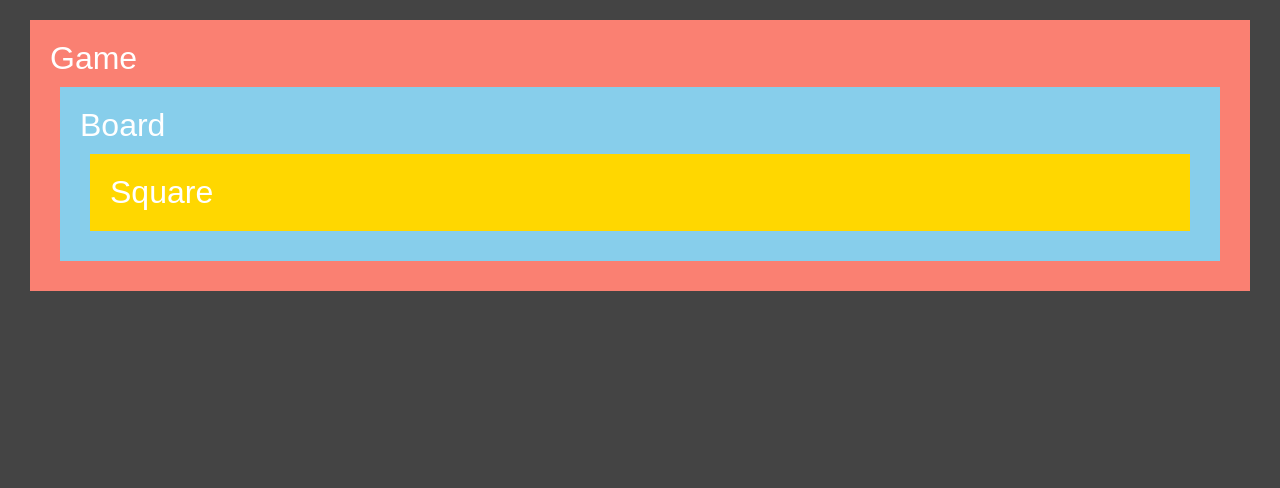
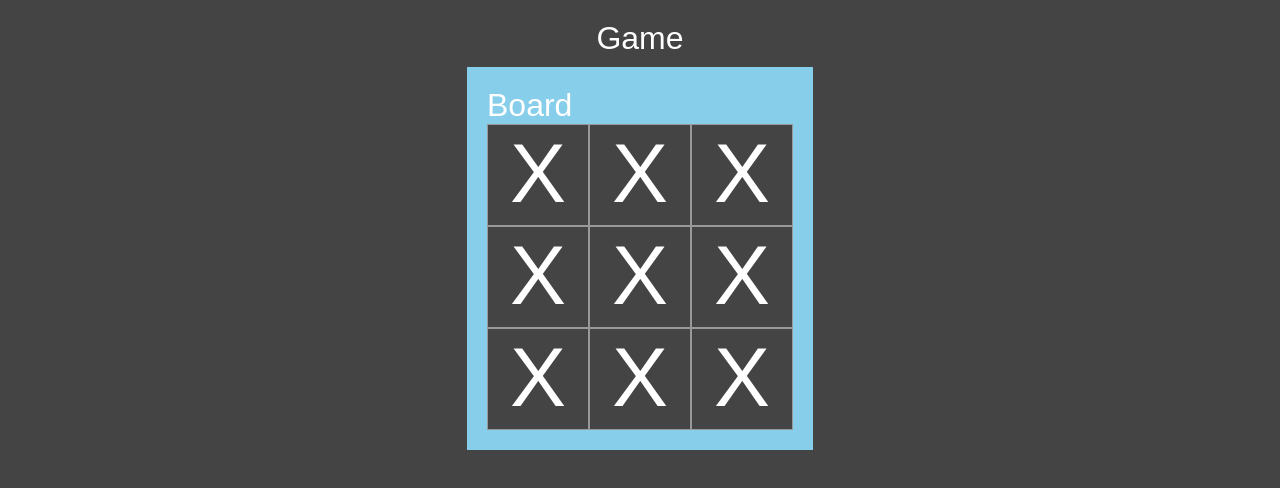
Before and after one commit to monmon8/tic-tac-toe, a JavaScript app: page / in a window 1280 px wide. Shown: the top 488 px of the page. Built offline with nearby package versions, Linux system fonts and the light colour scheme.

Commit message:
added css layout

```diff
--- a/src/index.css
+++ b/src/index.css
@@ -5,3 +5,26 @@ body{
   margin: 20px;
   font: 32px "Century Gothic", Futura, sans-serif;
 }
+
+.game{
+  display: flex;
+  flex-direction: column;
+  align-items: center;
+}
+
+.board-row{
+  display: flex;
+  flex-flow: row nowrap;
+
+}
+
+.square{
+  background-color: #444;
+  color: white;
+  border: 1px solid #999;
+  padding: 0;
+  font-size: 84px;
+  text-align: center;
+  width: 100px;
+  height: 100px;
+}
--- a/src/index.js
+++ b/src/index.js
@@ -11,7 +11,15 @@ const Board = () =>{
     padding: 20
   }}>
     Board
-    <Square />
+    <div className="board-row">
+    <Square /><Square /><Square />
+    </div>
+    <div className="board-row">
+    <Square /><Square /><Square />
+    </div>
+    <div className="board-row">
+    <Square /><Square /><Square />
+    </div>
   </div>
   );
 };
@@ -19,21 +27,13 @@ const Board = () =>{
 const Square= () =>{
 
   return(
-    <div style={{
-      backgroundColor: "gold",
-      margin: 10,
-      padding: 20,
-    }}>Square</div>
+    <div className="square">X</div>
   );
 };
 
 const Game = () =>{
   return (
-    <div style = {{
-      backgroundColor: "salmon",
-      margin: 10,
-      padding: 20,
-    }}>
+    <div className="game">
       Game
       <Board />
 
```
